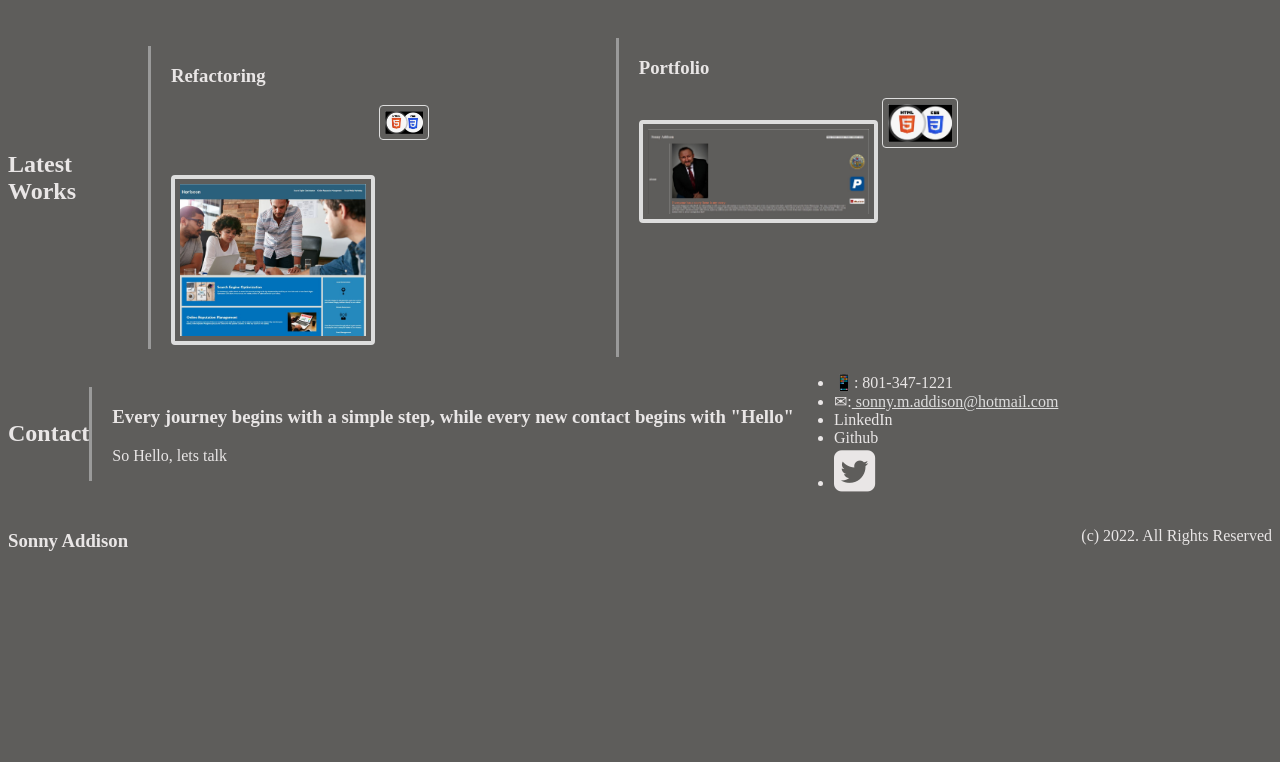
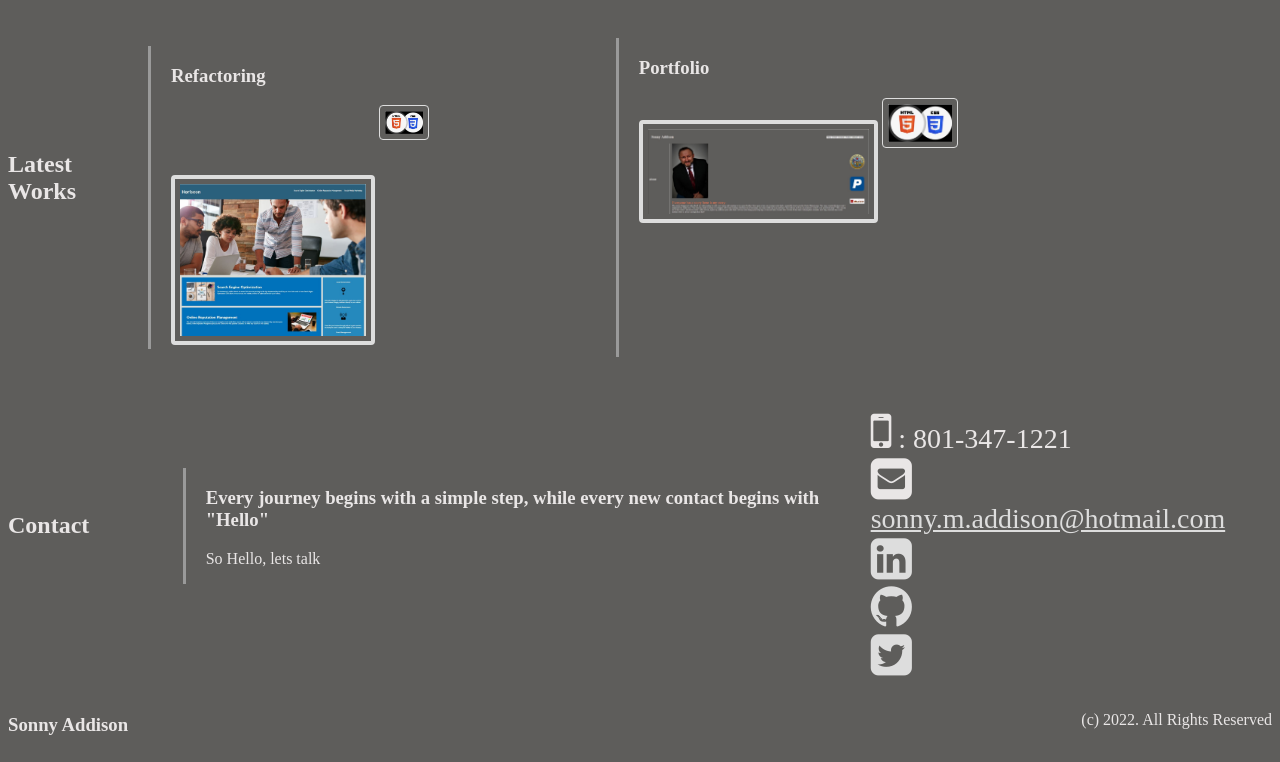
Before and after one commit to SonnyAddison/Portfolio, a plain HTML site: page index.html in a window 1280 px wide. Shown: the part 768-1530 px from the top of the page. Before the commit the page ends 1346 px from the top, so only its background shows below. Drawn offline with Linux system fonts and the light colour scheme.

Commit message:
Last minute tweek to code

```diff
--- a/assets/stlye.css
+++ b/assets/stlye.css
@@ -25,6 +25,7 @@ header nav ul {
     float: right;
     font-size: 15px;
     list-style-type: none;
+    flex-wrap: wrap;
 }
 /* Setting up layout for photos/section */
 .grid {
@@ -73,9 +74,11 @@ span {
     margin-top: 40px;
 }
 .spacing3 {
+    margin-left: 07.6%;
     padding-left: 20px;
     border-left-style: inset;
 }
+
 .center {
     justify-content: center;
 }
@@ -109,8 +112,20 @@ span {
 .hyper {
     color:#ddd;
 }
+.bullets {
+    list-style-type: none;
+    margin-top: 50px;
+}
 
 footer {
     display: flex;
     justify-content: space-between;
 }
+@media screen and (max-width: 600px) {
+    main{
+        flex-wrap: wrap;
+    }
+    nav {
+        flex-direction: column;
+    }
+}
--- a/index.html
+++ b/index.html
@@ -66,12 +66,15 @@
             <p>So Hello, lets talk</p>
             </div>
             <div>
-              <ul>
-                  <li>&#128241;: 801-347-1221</li>
-                  <li>&#9993;:<a href="mailto: sonny.m.addison@hotmail.com" class="hyper"> sonny.m.addison@hotmail.com</a></li>
-                  <li>LinkedIn</li>
-                  <li>Github</li>
-                  <li><i class='fa fa-twitter-square' style="font-size:48px"></i></li>
+              <ul class="bullets">
+                  <li style="font-size: 28px;">
+                      <i class="fa fa-mobile-phone" style="font-size: 48px;"></i>
+                      : 801-347-1221
+                    </li>
+                  <li><i class='fa fa-envelope-square' style="font-size: 48px;"></i><a href="mailto: sonny.m.addison@hotmail.com" class="hyper" style="font-size: 28px;"> sonny.m.addison@hotmail.com</a></li>
+                  <li><a href="https://www.linkedin.com/in/sonny-addison/" class="hyper"><i class='fa fa-linkedin-square' style="font-size: 48px;"></i></a></li>
+                  <li><a href="https://github.com/SonnyAddison" class="hyper"><i class="fa fa-github iconsize" style="font-size: 48px;"></i></a></li>
+                  <li><a href="https://twitter.com/sonny_addison" class="hyper"><i class="fa fa-twitter-square iconsize" style="font-size: 48px;"></i></a></li>
               </ul>
             </div>
         </section>
```
Also changed, not shown: 1 other file.
